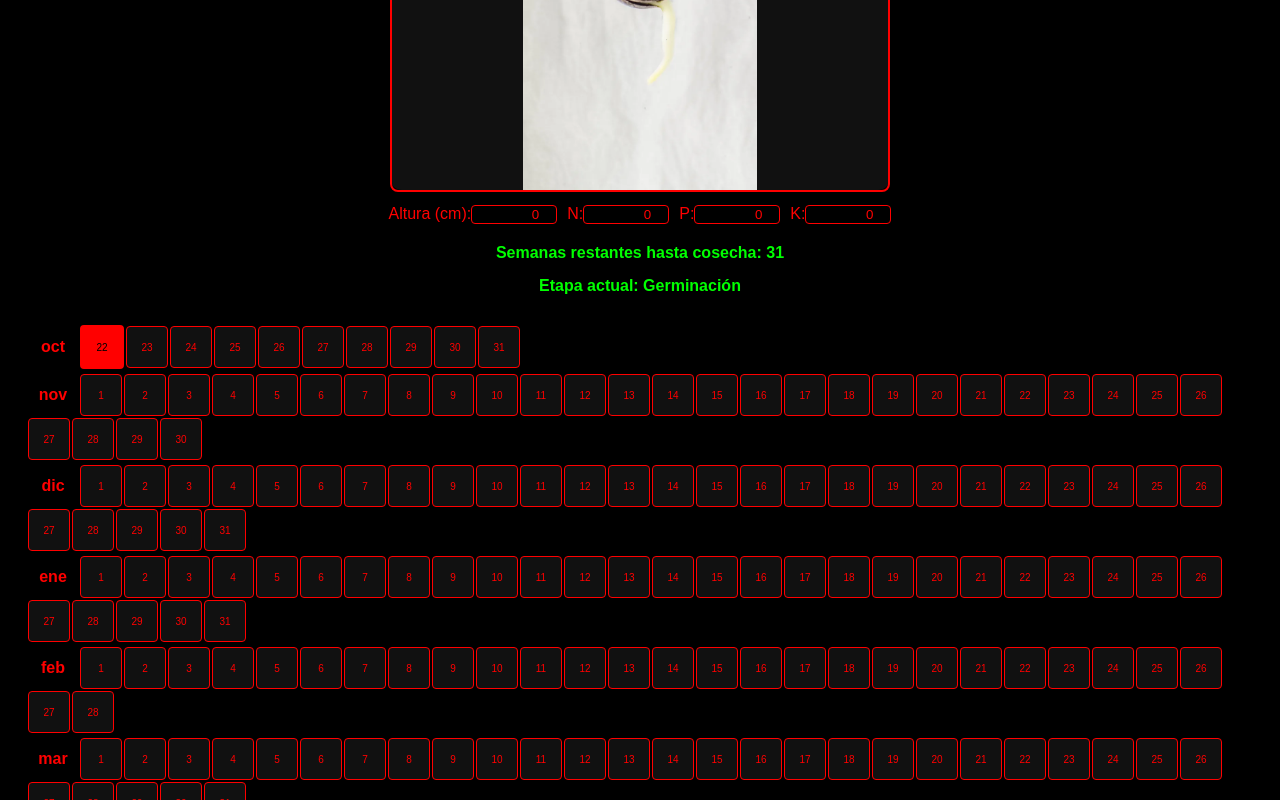
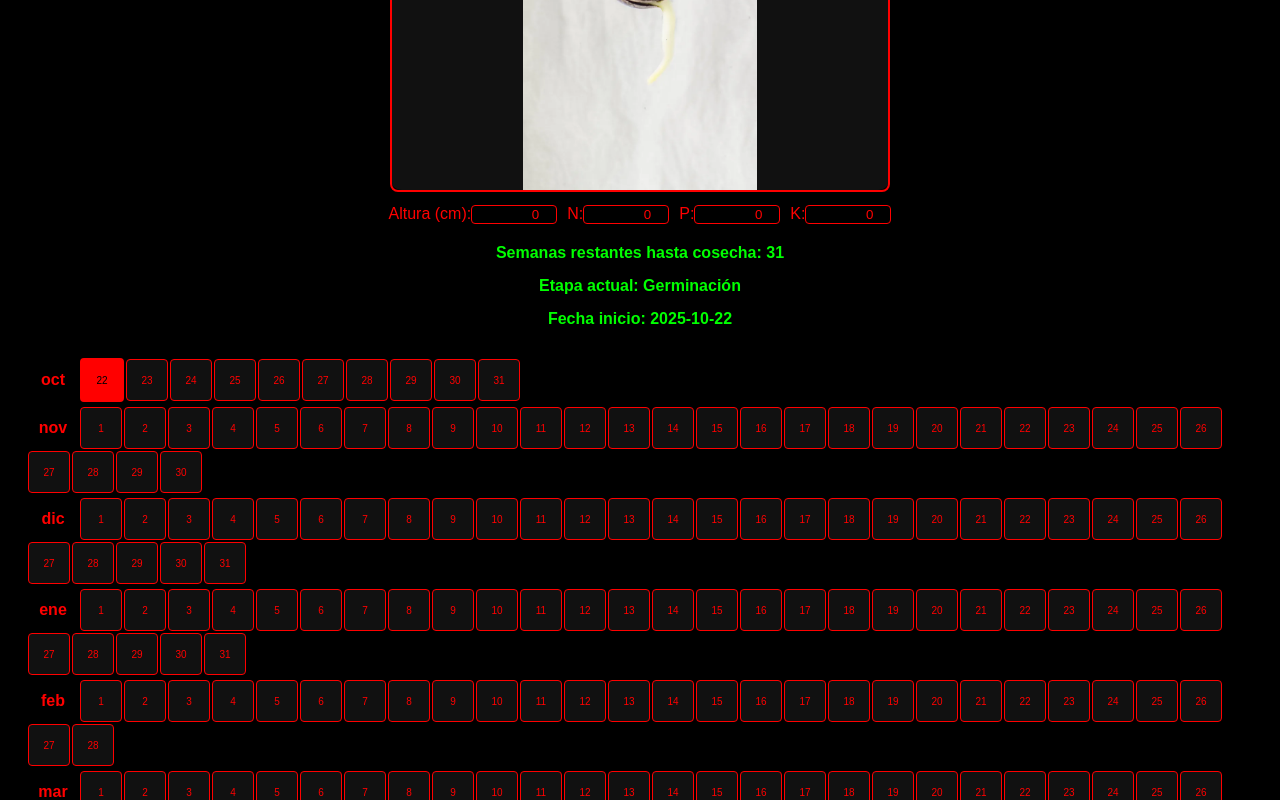
Before and after one commit to Mago6/espanta, a plain HTML site: page index6.html in a window 1280 px wide. Shown: the part 300-1100 px from the top of the page. Drawn offline with Linux system fonts and the light colour scheme.

Commit message:
Update 16 index6.html
16

```diff
--- a/index6.html
+++ b/index6.html
@@ -28,6 +28,7 @@ h2 { text-align:center; margin-bottom:20px; color:#f00; }
 
 #remainingDays { margin-top:10px; font-weight:bold; color:#0f0; }
 #currentStage { margin-top:5px; font-weight:bold; color:#0f0; }
+#startInfo { margin-top:5px; font-weight:bold; color:#0f0; }
 
 #dashboard { display:none; margin-top:20px; }
 .dashboard-grid { display:grid; grid-template-columns: repeat(5, 1fr); gap:10px; }
@@ -71,6 +72,7 @@ h2 { text-align:center; margin-bottom:20px; color:#f00; }
     </div>
     <div id="remainingDays"></div>
     <div id="currentStage"></div>
+    <div id="startInfo"></div>
   </div>
   <div id="calendarContainer"></div>
 </div>
@@ -96,6 +98,7 @@ const dashboard=document.getElementById('dashboard');
 const dashboardGrid=document.getElementById('dashboardGrid');
 const remainingDaysDiv=document.getElementById('remainingDays');
 const currentStageDiv=document.getElementById('currentStage');
+const startInfoDiv=document.getElementById('startInfo');
 
 let plantsData={}, currentPlant='Planta01';
 
@@ -119,12 +122,12 @@ function getStageNameExterior(week){
   return 'Cosecha';
 }
 
-// Calcular semana según fecha exterior
+// Calcular semana exacta según fecha inicio
 function calculateWeekExterior(start){
   const today=new Date();
   const startDate=new Date(start);
   if(today<startDate) return 0;
-  const diffDays=Math.floor((today-startDate)/(1000*60*60*24));
+  const diffDays=Math.floor((today-startDate)/(1000*60*60*24)) + 1; // se cuenta desde día 1
   return Math.min(Math.floor(diffDays/7)+1,32);
 }
 
@@ -146,8 +149,7 @@ function generateCalendarExterior(plantId){
       monthStart=date.getMonth();
       monthYear=date.getFullYear();
     }
-    const weekNum=Math.min(Math.floor((date-start)/(1000*60*60*24*7))+1,32);
-    monthDays.push({day:date.getDate(), week:weekNum, dateObj:new Date(date)});
+    monthDays.push({day:date.getDate(), dateObj:new Date(date)});
     date.setDate(date.getDate()+1);
   }
   if(monthDays.length>0) appendMonthExterior(monthYear, monthStart, monthDays, data, today);
@@ -180,11 +182,9 @@ function loadPlant(id){
   stageSelect.value=data.stage;
   weekInput.value=data.week;
 
-  // Actualizar imagen según semana
-  let imgWeek=Math.min(data.week,12); // limitamos a week12.webp para evitar error
+  let imgWeek=Math.min(data.week,12);
   plantImg.src=`week${String(imgWeek).padStart(2,'0')}.webp`;
 
-  // Altura y NPK
   heightInput.value=data.height;
   nInput.value=data.nutrients.n;
   pInput.value=data.nutrients.p;
@@ -193,8 +193,8 @@ function loadPlant(id){
   const remaining=Math.max(32-data.week,0);
   remainingDaysDiv.textContent=`Semanas restantes hasta cosecha: ${remaining}`;
   currentStageDiv.textContent=`Etapa actual: ${data.stage}`;
+  startInfoDiv.textContent=`Fecha inicio: ${data.startDate}`;
 
-  // Ajustar peso tras cosecha
   if(data.stage==='Cosecha'){
     const reducedHeight=Math.round(data.height*0.7);
     heightInput.value=reducedHeight;
@@ -213,7 +213,6 @@ document.getElementById('updateBtn').addEventListener('click',()=>{
   data.stage=getStageNameExterior(data.week);
   stageSelect.value=data.stage;
 
-  // Calcular peso si etapa es cosecha
   if(data.stage==='Cosecha'){
     data.height=Math.round(parseFloat(heightInput.value)*0.7);
   } else {
```
